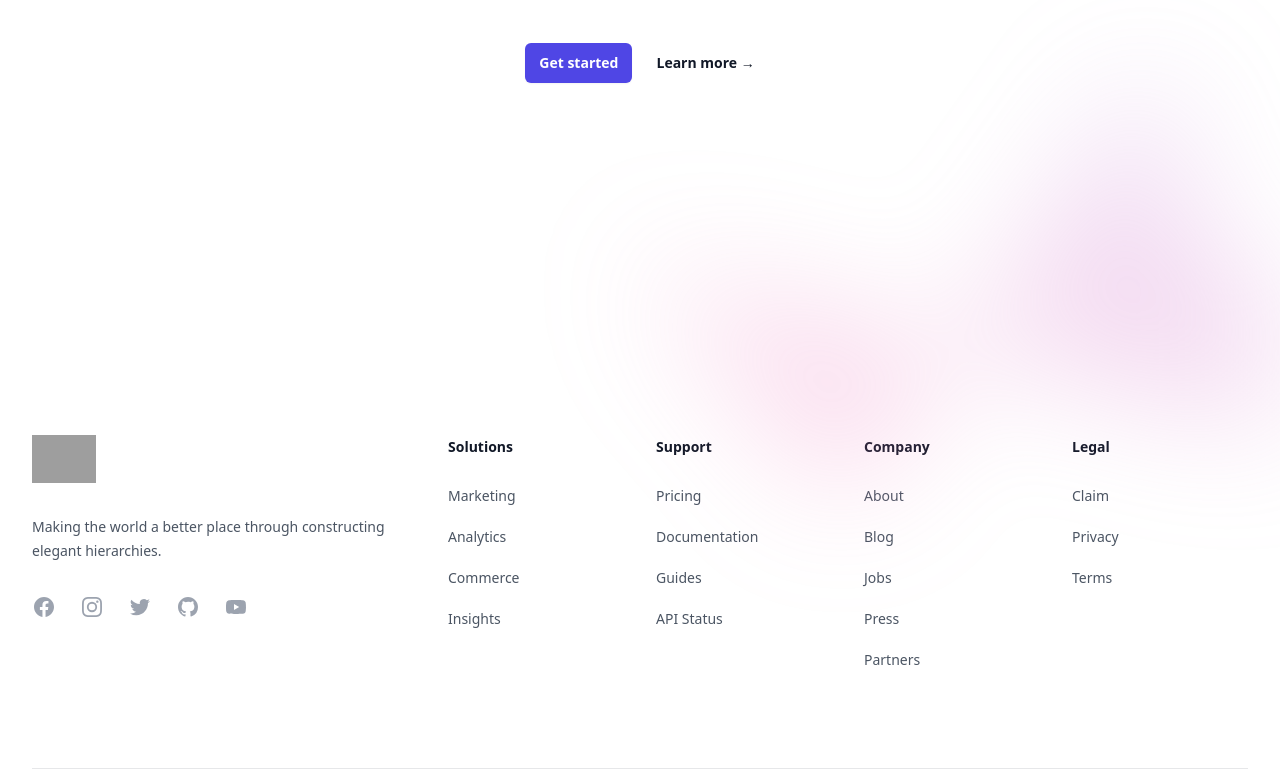
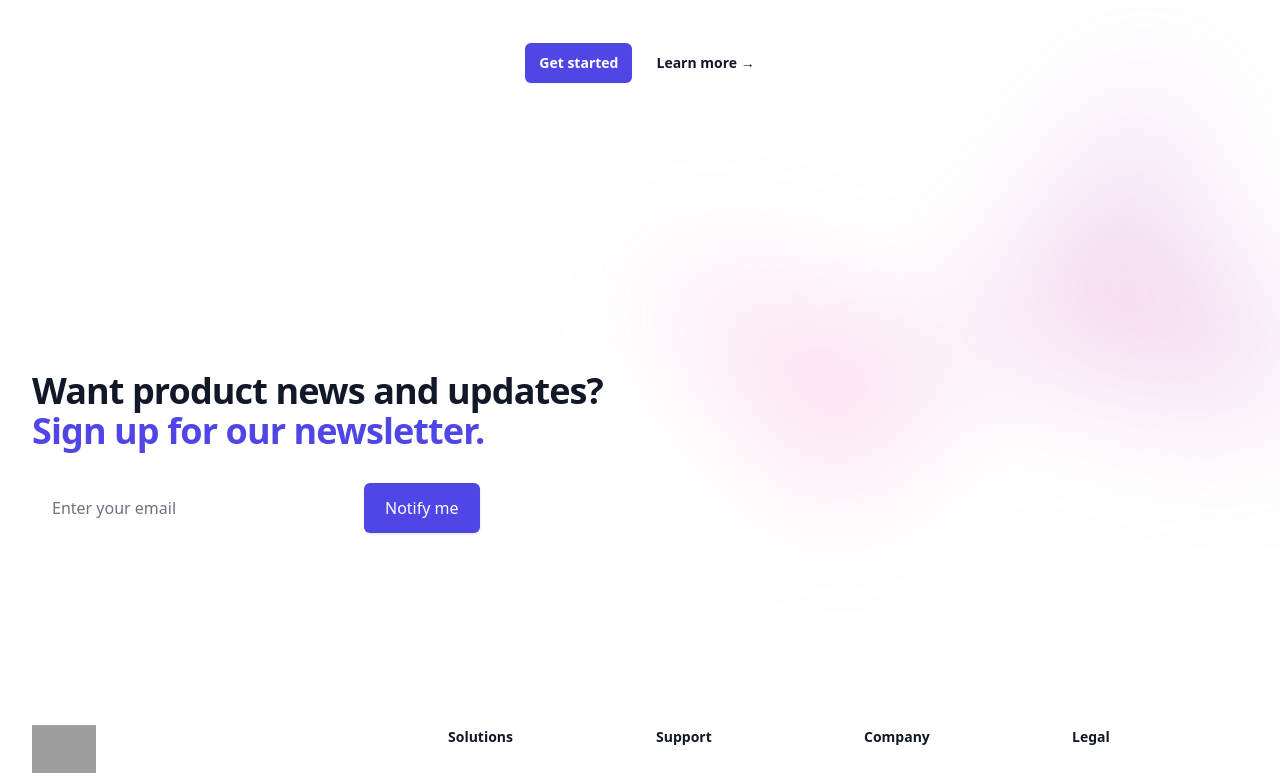
Before and after one commit to prahladinala/inventory-app, a React (Create React App) app: page / in a window 1280 px wide. Shown: the part 521-1299 px from the top of the page. Built offline with nearby package versions, Linux system fonts and the light colour scheme; grey boxes are pictures that could not be loaded.

Commit message:
NewsLetter Added

```diff
--- /dev/null
+++ b/src/components/NewsLetter.js
@@ -0,0 +1,36 @@
+export default function NewsLetter() {
+  return (
+    <div className="bg-white">
+      <div className="mx-auto max-w-7xl py-12 px-6 lg:py-16 lg:px-8">
+        <h2 className="inline text-3xl font-bold tracking-tight text-gray-900 sm:block sm:text-4xl">
+          Want product news and updates?
+        </h2>
+        <p className="inline text-3xl font-bold tracking-tight text-indigo-600 sm:block sm:text-4xl">
+          Sign up for our newsletter.
+        </p>
+        <form className="mt-8 sm:flex">
+          <label htmlFor="email-address" className="sr-only">
+            Email address
+          </label>
+          <input
+            id="email-address"
+            name="email"
+            type="email"
+            autoComplete="email"
+            required
+            className="w-full rounded-md border-gray-300 px-5 py-3 placeholder-gray-500 focus:border-indigo-500 focus:ring-indigo-500 sm:max-w-xs"
+            placeholder="Enter your email"
+          />
+          <div className="mt-3 rounded-md shadow sm:mt-0 sm:ml-3 sm:flex-shrink-0">
+            <button
+              type="submit"
+              className="flex w-full items-center justify-center rounded-md border border-transparent bg-indigo-600 px-5 py-3 text-base font-medium text-white hover:bg-indigo-700 focus:outline-none focus:ring-2 focus:ring-indigo-500 focus:ring-offset-2"
+            >
+              Notify me
+            </button>
+          </div>
+        </form>
+      </div>
+    </div>
+  );
+}
--- a/src/pages/Home.js
+++ b/src/pages/Home.js
@@ -1,10 +1,12 @@
 import Footer from "../components/Footer";
 import NavBar from "../components/NavBar";
+import NewsLetter from "../components/NewsLetter";
 
 function Home() {
   return (
     <>
       <NavBar />
+      <NewsLetter />
       <Footer />
     </>
   );
```
